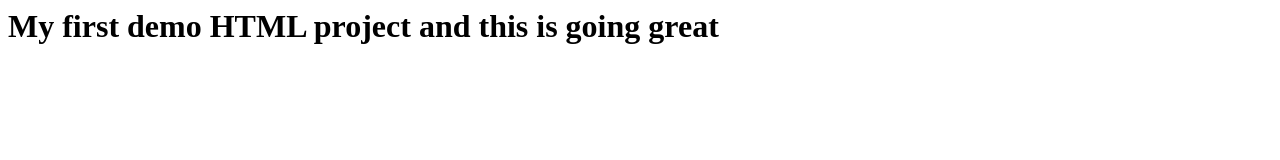
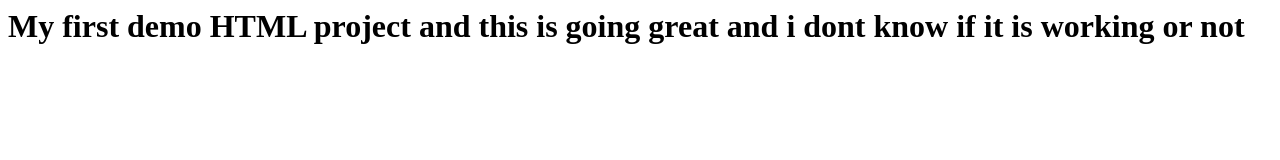
Before and after one commit to sudanpsg/demoproj, a plain HTML site: page index.html in a window 1280 px wide. Drawn offline with Linux system fonts and the light colour scheme.

Commit message:
second change

```diff
--- a/index.html
+++ b/index.html
@@ -1,4 +1,4 @@
 <html>
 <body>
-<h1>My first demo HTML project and this is going great</h1>
+<h1>My first demo HTML project and this is going great and i dont know if it is working or not </h1>
 </body>
```
